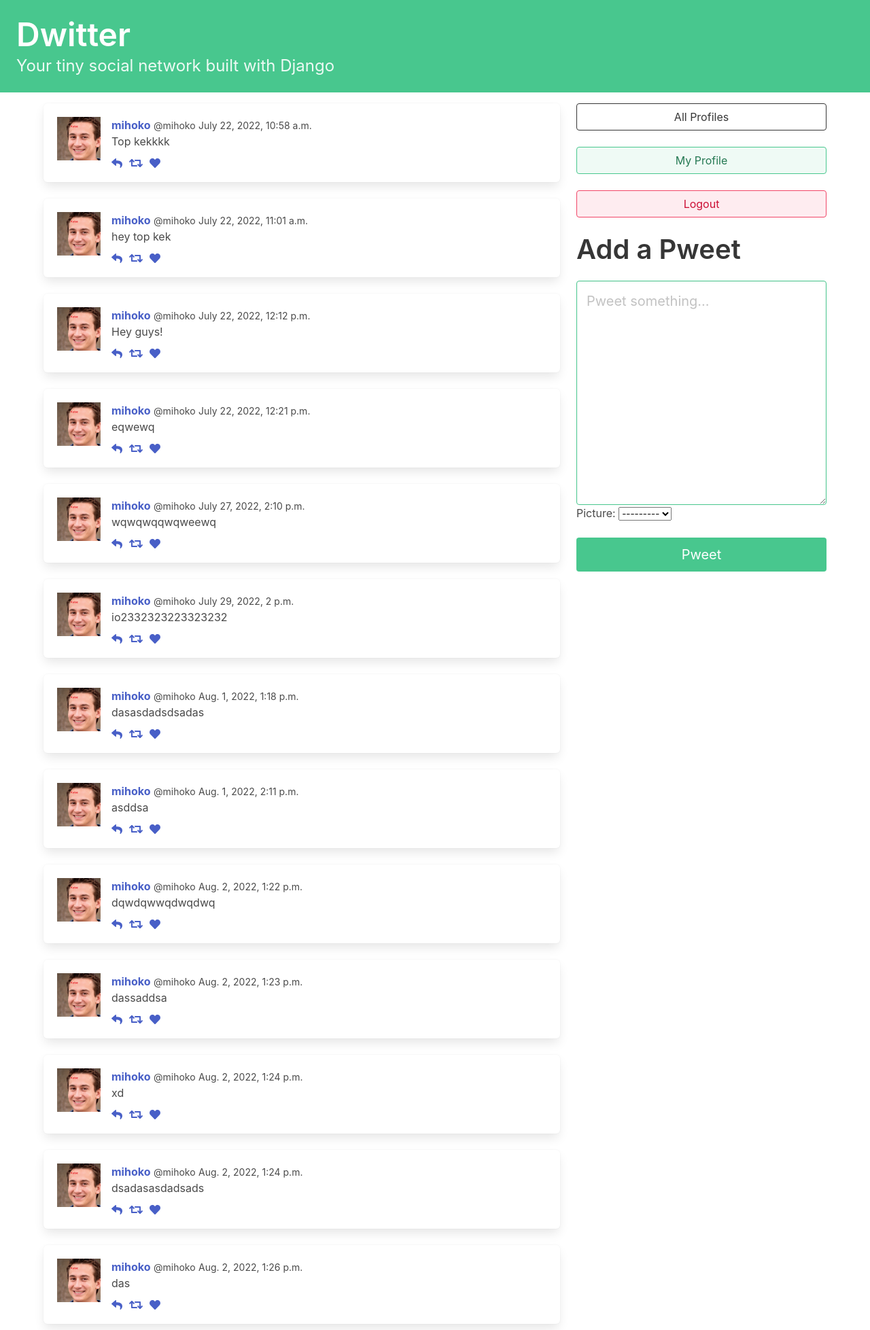
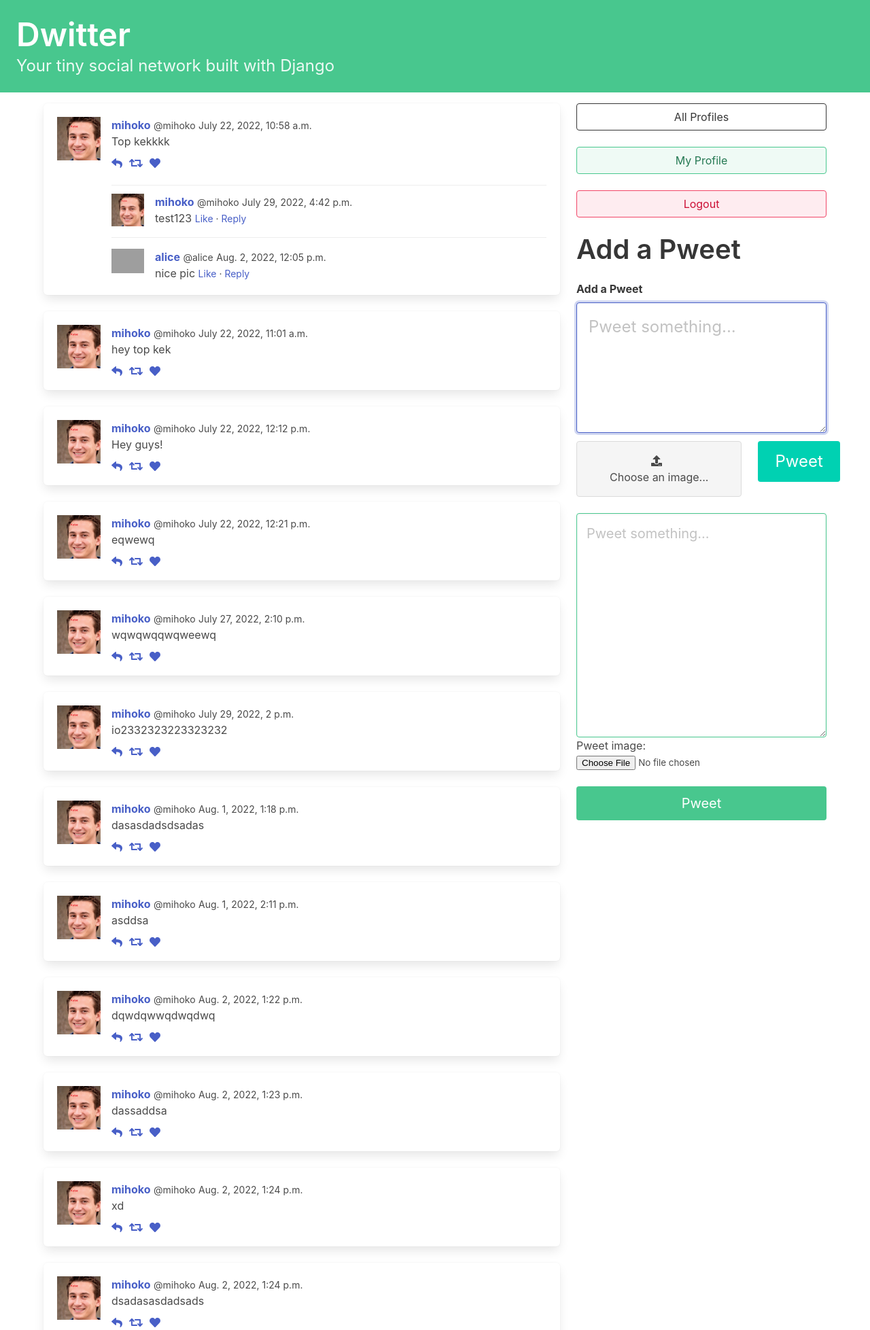
Before and after one commit to mihokoi/Pwitter, a Django app: page / in a window 1280 px wide. Shown: the top 1957 px of the page at 68% size. Run offline with Django 4.2, Linux system fonts and the light colour scheme; a user stored in the database is signed in; data comes from the database, SQL or seed files in the repository; both versions use the stored data as it was after the commit; data that the repository does not hold is empty; some libraries are stand-ins or nearby versions; grey boxes are pictures that could not be loaded.

Commit message:
Repaired picture upload - now visible but still not functionable
Added replies on frontend

```diff
--- a/pwitter/forms.py
+++ b/pwitter/forms.py
@@ -1,6 +1,6 @@
 from django import forms
-from .models import Pweet
-
+from .models import Pweet, Picture
+from .widgets import PictureWidget
 
 class PweetForm(forms.ModelForm):
     body = forms.CharField(required=True,
@@ -12,7 +12,14 @@
                            ),
                            label="",
                            )
+    class Meta:
+        model = Pweet
+        exclude = ("user", "picture")
+
+
+
+class PictureForm(forms.ModelForm):
 
     class Meta:
-        model = Pweet
-        exclude = ("user",)
+        model = Picture
+        exclude = ('user',)
--- a/pwitter/models.py
+++ b/pwitter/models.py
@@ -28,8 +28,13 @@
                              on_delete=models.DO_NOTHING)
     body = models.CharField(max_length=140)
     created_at = models.DateTimeField(auto_now_add=True)
+    validate_file = FileValidator(max_size=1024 * 1000,
+                                  content_types=('image/jpeg', 'image/png'))
+    pweet_image = models.FileField(upload_to='pweet_media/',
+                                  validators=[validate_file],
+                                  blank=True)
     picture = models.OneToOneField(Picture, on_delete=models.DO_NOTHING, null=True,
-                                   blank=True)
+                                   )
 
 
     def __str__(self):
--- a/pwitter/urls.py
+++ b/pwitter/urls.py
@@ -1,13 +1,13 @@
 from django.urls import path, include
 
-from .views import dashboard, profile_list, profile
+from .views import dashboard, profile_list, profile, DashboardView
 from . import views
 
 
 app_name = "pwitter"
 
 urlpatterns = [
-    path("", dashboard, name="dashboard"),
+    path("", DashboardView.as_view(), name="dashboard"),
     path('profile_list/', profile_list, name="profile_list"),
     path('profile/<int:pk>', profile, name="profile"),
     path('accounts/logout/', views.logout_page.as_view(), name='logout-page')
--- a/pwitter/views.py
+++ b/pwitter/views.py
@@ -1,8 +1,31 @@
-from django.shortcuts import render,redirect
+from django.shortcuts import render, redirect
 from django.contrib.auth.decorators import login_required
+from django.forms import formset_factory
 from django.views.generic import TemplateView
 from .models import Profile
-from .forms import PweetForm
+from .forms import PweetForm, PictureForm
+from django.views.generic import View
+
+
+class DashboardView(View):
+    form_class = PweetForm
+    template_name = 'dashboard.html'
+
+    def get(self, request, *args, **kwargs):
+        form = self.form_class(request.POST or None)
+        return render(request, self.template_name, {'form': form})
+
+    def post(self, request, *args, **kwargs):
+        form = self.form_class(request.POST, request.FILES)
+        if form.is_valid():
+            pweet = form.save(commit=False)
+            pweet.user = request.user
+            pweet.pweet_image = request.FILES
+            pweet.picture = pweet.pweet_image
+            pweet.save()
+            return redirect('pwitter:dashboard')
+        return render(request, self.template_name, {'form': form})
+
 
 
 @login_required
@@ -15,6 +38,8 @@
             pweet = form.save(commit=False)
             pweet.user = request.user
             pweet.save()
+            return redirect("pwitter:dashboard")
+        else:
             return redirect("pwitter:dashboard")
     return render(request, "dashboard.html", {"form": form})
 
--- a/templates/dashboard.html
+++ b/templates/dashboard.html
@@ -45,6 +45,32 @@
                                     </a>
                                 </div>
                             </nav>
+                            {% for reply in pweet.replies.all %}
+                                <article class="media">
+                                <figure class="media-left">
+                                    <p class="image is-48x48">
+                                        {% if reply.user.profile.user_image %}
+                                        <img src="{{MEDIA_URL}}{{ reply.user.profile.user_image.name}}" alt="reply_profile_image">
+                                        {% else %}
+                                        <img src="https://bulma.io/images/placeholders/96x96.png"
+                                        alt="Placeholder image">
+                                        {% endif %}
+                                    </p>
+                                </figure>
+                                <div class="media-content">
+                                    <div class="content">
+                                        <p>
+                                            <strong><a href="{% url 'pwitter:profile' reply.user.id %}">{{ reply.user.username }}</a></strong>
+                                            <small>@{{ reply.user.username }}</small>
+                                            <small>{{ reply.created_at }}</small>
+                                            <br>
+                                            {{ reply.body }}
+                                            <small><a>Like</a> · <a>Reply</a></small>
+                                        </p>
+                                    </div>
+                                </div>
+                                </article>
+                            {% endfor %}
                         </div>
                     </article>
                 </div>
@@ -80,7 +106,8 @@
         <div class="block">
     <form method="post">
         {% csrf_token %}
-        {{ form.as_p }}
+        {% include 'form.html' %}
+        {{ form }}
         <button class="button is-success is-fullwidth is-medium mt-5"
                 type="submit">Pweet
         </button>
--- /dev/null
+++ b/templates/form.html
@@ -0,0 +1,31 @@
+{% load static %}
+{% block content %}
+    <div class="field">
+    <label class="label">Add a Pweet</label>
+    <div class="control">
+        <textarea class="textarea is-large is-focused" placeholder="Pweet something..."></textarea>
+    </div>
+    </div>
+    <div class="columns">
+    <div class="column">
+    <div class="file is-boxed">
+    <label class="file-label">
+        <input class="file-input" type="file" name="image">
+        <span class="file-cta">
+            <span class="file-icon">
+                <i class="fas fa-upload"></i>
+            </span>
+            <span class="file-label">
+                Choose an image...
+            </span>
+        </span>
+    </label>
+    </div>
+    </div>
+    <div class="column">
+        <input class="button is-primary is-fullwidth is-large" type="submit" value="Pweet">
+    </div>
+    </div>
+
+
+{% endblock %}
```
Also changed, not shown: django_social/settings.py (+12 -0 lines), pwitter/widgets.py (added, +9 -0 lines), db.sqlite3, pwitter/migrations/0007_remove_pweet_likes_remove_pweet_media_and_more.py (added), uploads/profile_pictures/default.png (added).
